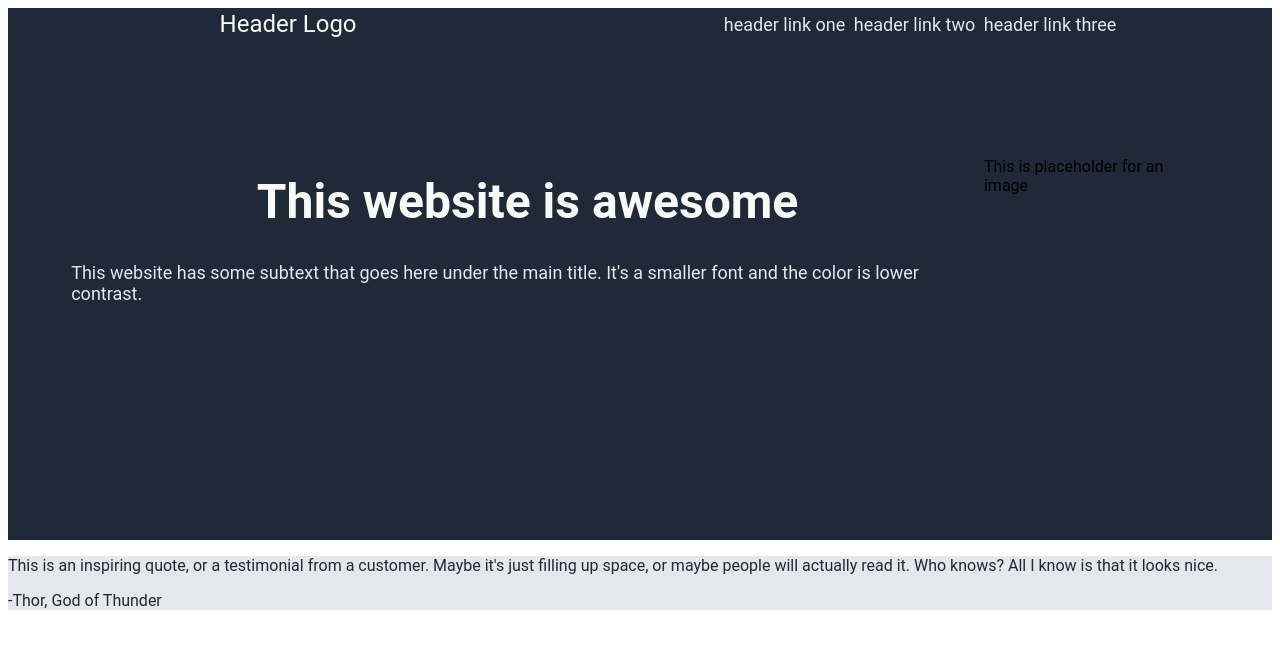
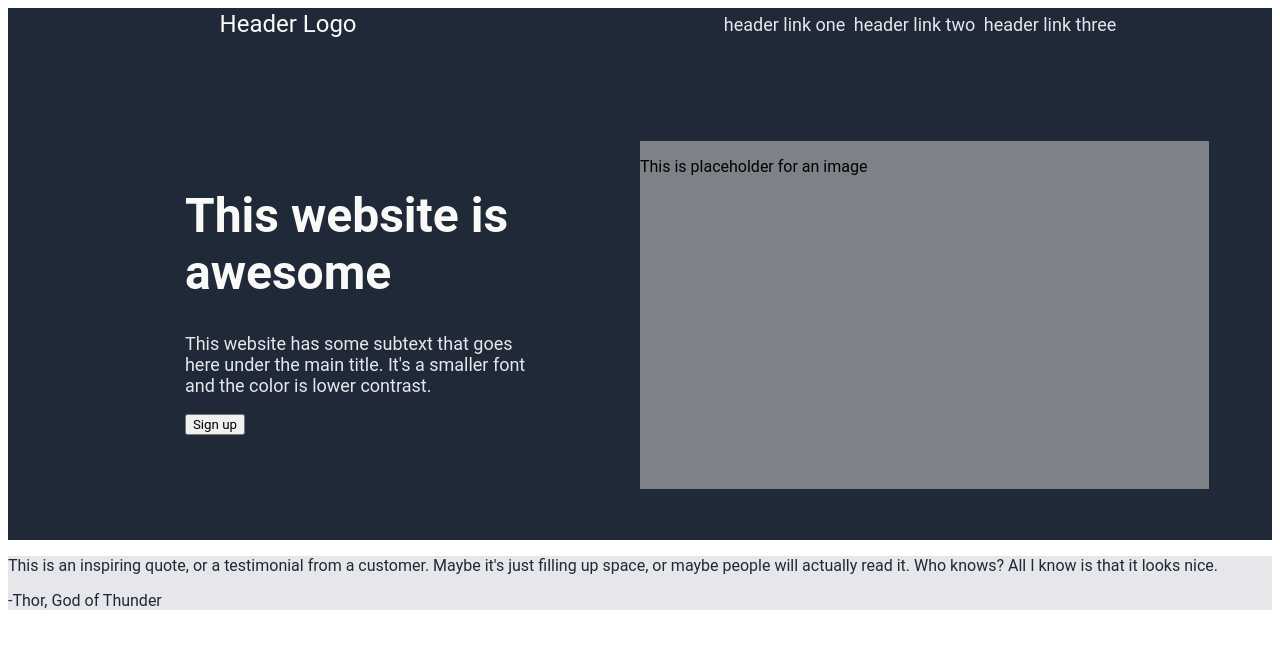
Before and after one commit to eliwawa/odin-landing-page, a plain HTML site: page index.html in a window 1280 px wide. Drawn offline with Linux system fonts and the light colour scheme.

Commit message:
Add background to image placeholder and add sign up button

```diff
--- a/index.html
+++ b/index.html
@@ -21,8 +21,11 @@
         </div>
         <div class="heading-main">
             <div class="hero-text">
-                <h1>This website is awesome</h1>
-                <p class="heading-text-secondary">This website has some subtext that goes here under the main title. It's a smaller font and the color is lower contrast.</p>
+                <div>
+                    <h1>This website is awesome</h1>
+                    <p class="heading-text-secondary">This website has some subtext that goes here under the main title. It's a smaller font and the color is lower contrast.</p>
+                    <button class="sign-up">Sign up</button>
+                </div>
             </div>
             <div class="main-image">
                 <p class="image-placeholder">This is placeholder for an image</p>
--- a/styles.css
+++ b/styles.css
@@ -59,6 +59,8 @@
 
 .heading-main div{
     margin-top: 8%;
+    margin-bottom: 4%;
+    width: 50%;
 }
 
 .hero-text {
@@ -78,4 +80,5 @@
 
 .main-image {
     margin-right: 5%;
+    background-color: #7e8187;
 }
```
